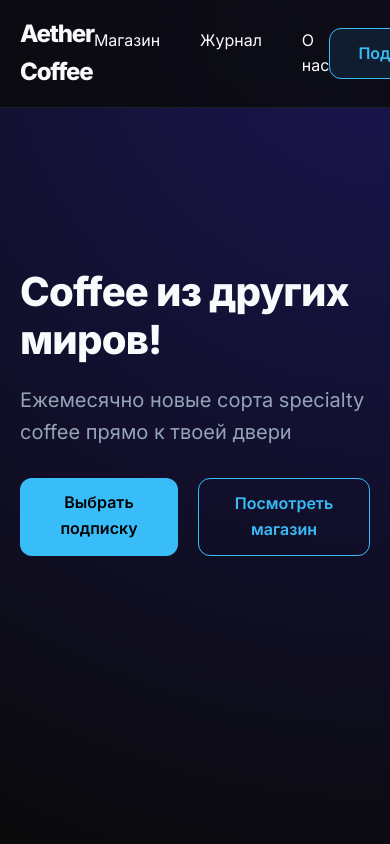
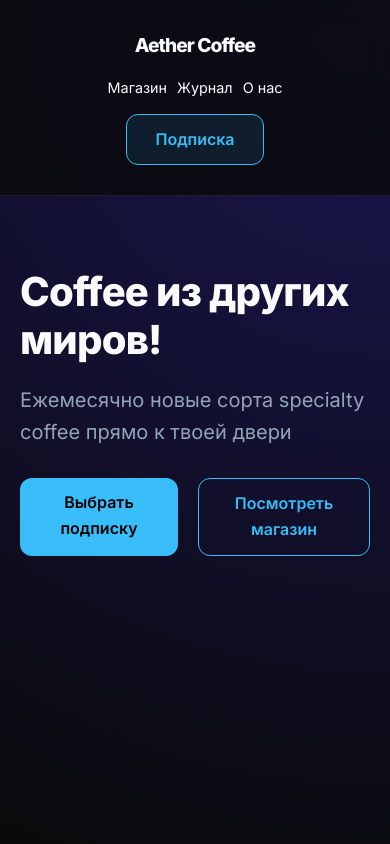
Before and after one commit to IkramovTakhir/aether-coffee, a plain HTML site: page index.html in a window 390 px wide. Shown: the top 844 px of the page. Drawn offline with Linux system fonts and the light colour scheme.

Commit message:
Update style3.css

```diff
--- a/style3.css
+++ b/style3.css
@@ -332,3 +332,26 @@ a {
     padding-top: 30px;
     border-top: 1px solid rgba(255,255,255,0.05);
 }
+/* Адаптив для мобильных устройств */
+@media (max-width: 768px) {
+    .navbar .container {
+        flex-direction: column; /* Элементы встанут друг под другом */
+        gap: 15px;
+        padding: 15px;
+    }
+
+    .nav-links {
+        gap: 10px; /* Уменьшаем расстояние между ссылками */
+        font-size: 0.9rem; /* Чуть уменьшаем шрифт */
+    }
+
+    /* Скрываем кнопку подписки в шапке на мобилках,
+       так как она есть в главном блоке и перегружает меню */
+    .navbar .btn-primary {
+        display: none;
+    }
+
+    .logo {
+        font-size: 1.2rem;
+    }
+}
```
